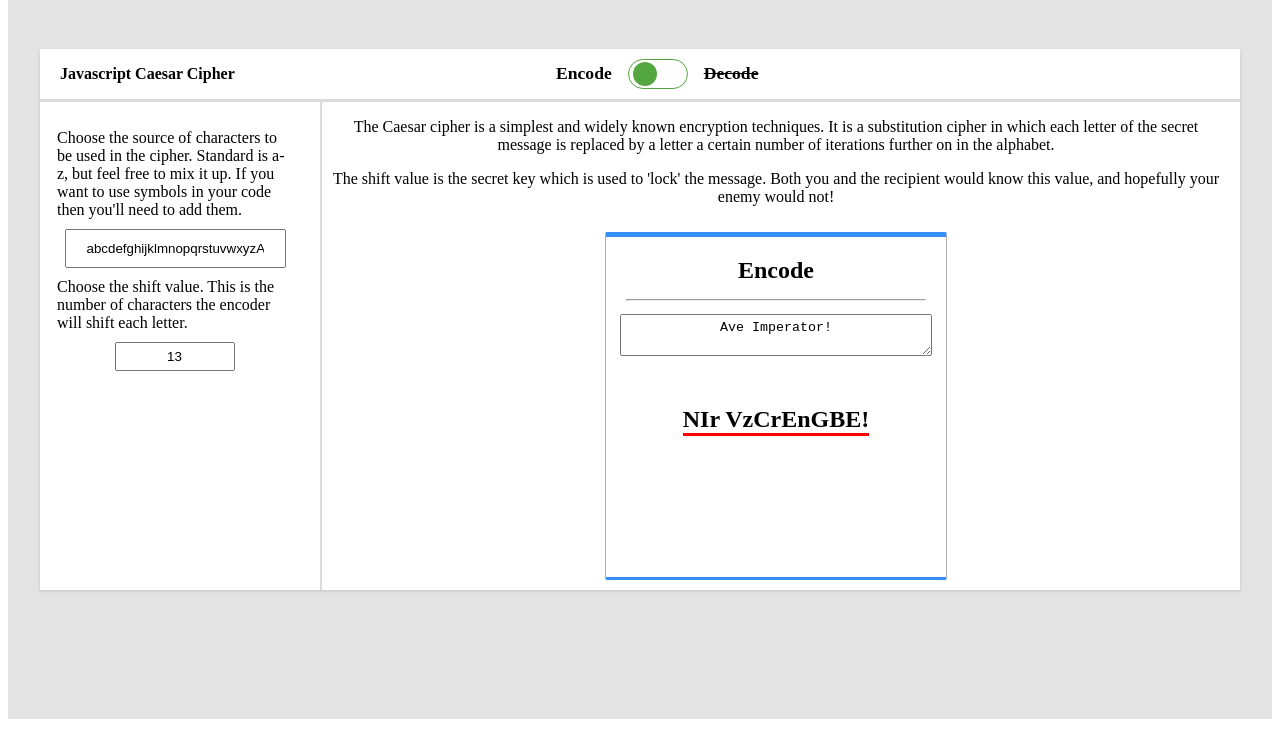
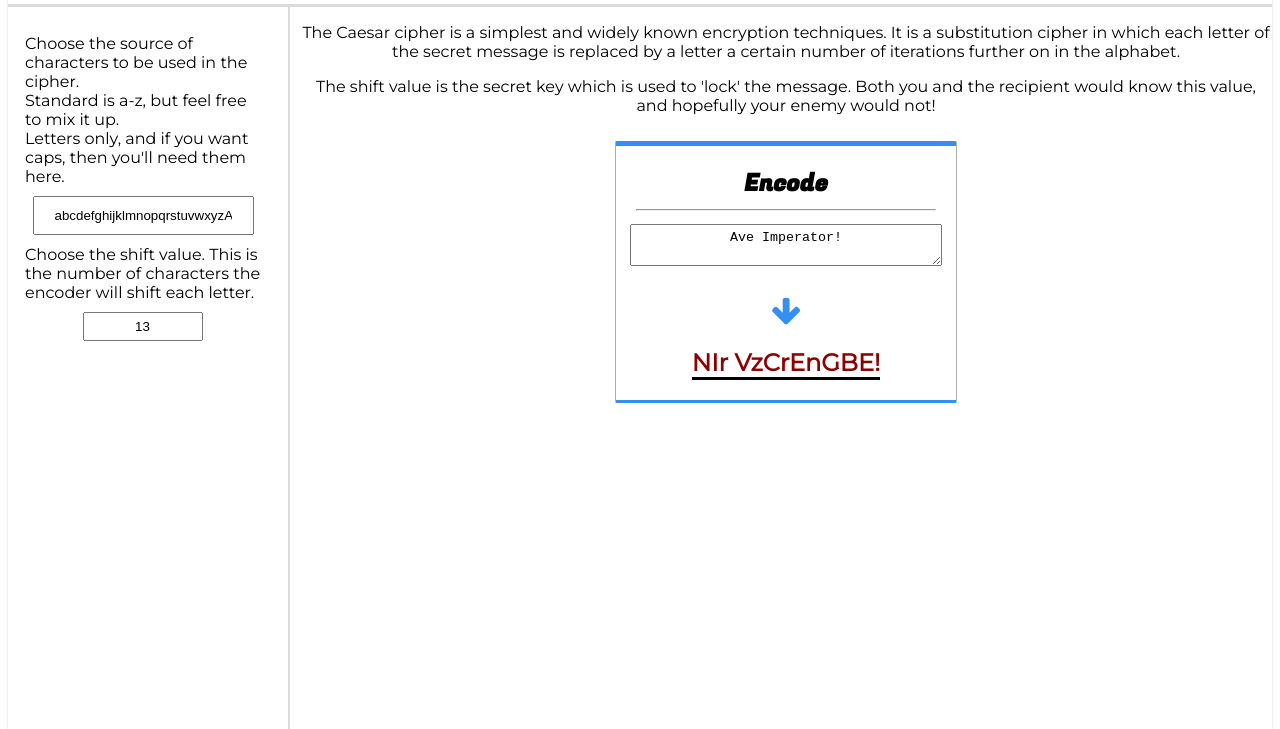
Before and after one commit to Recidvst/js-caesar-cipher, a plain HTML site: page index.html in a window 1280 px wide. Shown: the part 89-818 px from the top of the page. Drawn offline with nearby package versions, Linux system fonts and the light colour scheme.

Commit message:
working | re-organised | styles

```diff
--- a/cipher.js
+++ b/cipher.js
@@ -40,6 +40,16 @@ console.error( `SECRET DECODED: ${finalResult}` );
 The 'shift' values must be the same for this to work - this is the key value which you will have shared with your co-conspirator!
 You could attempt to brute-force this by looping the function X times where X is the shift value, similar to attacking a password hash.
 */
+
+
+// only allow letters to be entered into the source
+document.querySelector("#source-string").addEventListener('keypress', function(event) {
+		var inputValue = event.which;
+		// allow letters and whitespaces only.
+		if(!(inputValue >= 65 && inputValue <= 122) && (inputValue != 32 && inputValue != 0)) {
+				event.preventDefault();
+		}
+});
 
 // Vue Stuff
 Vue.component('caesar-cipher', {
--- a/cipher.scss
+++ b/cipher.scss
@@ -2,37 +2,52 @@ $encode: #54a641;
 $decode: #348ef3;
 $warning: red;
 $utilGrey: #acacac;
+html {
+	height: 100%;
+	* {
+		max-width: 100%;
+	}
+}
 body {
+	height: 100%;
+	max-width: 100vw;
 	#app {
 		width: 100%;
 		min-height: 100vh;
+		height: 100%;
 		display: flex;
 		justify-content: center;
-		align-items: center;
+		align-items: flex-start;
 		background: #e3e3e3;
+		font-family: 'Montserrat', sans-serif;
 	}
 	.caesar-cipher {
 		display: flex;
-		justify-content: flex-start;
-		align-items: center;
-		flex-wrap: wrap;
+		flex-direction: column;
 		text-align: center;
-		max-width: 1200px;
 		background: #fff;
 	  box-shadow: 0 1px 3px 0 rgba(0,0,0,.14);
+		height: 100%;
+		&.encode {
+			border-top: 10px solid $encode;
+		}
+		&.decode {
+			border-top: 10px solid $decode;
+		}
 		// header row
 		.header {
-			flex: 1 0 100%;
+			flex: 0 0 75px;
 			display: flex;
 			justify-content: center;
 			align-items: center;
 			flex-wrap: wrap;
 			border-bottom: 3px solid rgba(0,0,0,.14);
 			.title {
-				font-size: 1rem;
+				font-size: 1.5rem;
 			 	flex: 0 1 40%;
      		margin: 0 auto 0 20px;
 				text-align: left;
+				color: darkred;
 			}
 			#toggle {
 			 	flex: 1 0 auto;
@@ -44,7 +59,7 @@ body {
 				.toggle-span {
 					padding: 2px 6px;
 					font-weight: bold;
-					font-size: 1.1rem;
+					font-size: 1.5rem;
 				}
 				label.switch {
 				position: relative;
@@ -55,9 +70,9 @@ body {
 					input {
 						&:checked {
 							+ .slider {
-								border: 1px solid $decode;
+								border: 1px solid $encode;
 								&:before {
-									background-color: $decode;
+									background-color: $encode;
 									transform: translateX(26px);
 								}
 							}
@@ -71,7 +86,7 @@ body {
 						right: 0;
 						bottom: 0;
 						background-color: #fff;
-						border: 1px solid $encode;
+						border: 1px solid $decode;
 						border-radius: 30px;
 						transition: .4s;
 						&:before {
@@ -81,7 +96,7 @@ body {
 							width: 24px;
 							left: 4px;
 							bottom: 2px;
-							background-color: $encode;
+							background-color: $decode;
 							border-radius: 50%;
 							transition: .4s;
 						}
@@ -90,6 +105,8 @@ body {
 			}
 		}
 		.body {
+			// flex: 1 1 100%;
+			flex: 5 1 auto;
 			display: flex;
 			justify-content: space-between;
 			align-items: stretch;
@@ -133,16 +150,19 @@ body {
 			.display {
 				flex: 1 1 auto;
 				display: flex;
-				justify-content: center;
+				justify-content: flex-start;
+				align-items: center;
 				flex-direction: column;
-				align-items: center;
 				.info {
       		padding: 0 10px;
+					flex: 0 1 auto;
 				}
 				.box-wrapper { // view box
-					flex: 1 1 300px;
+					flex: 0 0 auto;
 				 	min-width: 300px;
 					width: auto;
+					max-width: 500px;
+					overflow: hidden;
 					padding: 20px;
 					margin: 10px;
 					background: #fff;
@@ -174,15 +194,17 @@ body {
 					p.code-value {
 						font-weight: bold;
 						font-size: 1.5rem;
-						border-bottom: 3px solid red;
+						border-bottom: 3px solid #000;
 						margin: 0;
+						color: darkred;
 					}
 				}
 			}
 		}
 
 		.title, .subtitle {
-			margin: 0 0 15px;
+			margin: 0;
+			font-family: 'Fugaz One', cursive;
 		}
 		form {
 		display: flex;
--- a/index.html
+++ b/index.html
@@ -10,22 +10,25 @@
     <title> JS Caesar Cipher </title>
 
     <link href="cipher.css" rel="stylesheet">
+    <link href="https://fonts.googleapis.com/css?family=Fugaz+One|Montserrat:200,300,400" rel="stylesheet">
+    <link href="https://cdnjs.cloudflare.com/ajax/libs/font-awesome/4.7.0/css/font-awesome.css" rel="stylesheet">
+
   </head>
 <body>
 
-<div id="app">
+<div id="app" >
 <caesar-cipher inline-template>
-    <div class="caesar-cipher">
+    <div class="caesar-cipher" :class="{ encode: toggle, decode: !toggle }">
 
         <div class="header">
             <h1 class="title"> Javascript Caesar Cipher </h1>
             <div id="toggle">
-                <span class="toggle-span encode" :class="{ disabled: toggle }"> Encode </span>
+                <span class="toggle-span subtitle encode" :class="{ disabled: toggle }"> Encode </span>
                 <label class="switch">
                     <input id="encodeToggle" type="checkbox" v-on:click="checkboxToggle">
                     <span class="slider round"></span>
                 </label>
-                <span class="toggle-span decode" :class="{ disabled: !toggle }"> Decode </span>
+                <span class="toggle-span subtitle decode" :class="{ disabled: !toggle }"> Decode </span>
             </div>
         </div>
 
@@ -33,17 +36,20 @@
             <div class="controls">
                 <div id="source">
                     <form>
-                    <p> Choose the source of characters to be used in the cipher. Standard is a-z, but feel free to mix it up. If you want to use symbols in your code then you'll need to add them.</p>
-                    <input type="text"
+                    <p> Choose the source of characters to be used in the cipher. <br/> Standard is a-z, but feel free to mix it up. <br/>	Letters only, and if you want caps, then you'll need them here.</p>
+                    <input id="source-string"
+                                    type="text"
                                     class="source-string"
                                     v-model="possible"
                                     value="{possible}"
+                                    required
                                     />
                     <p> Choose the shift value. This is the number of characters the encoder will shift each letter.</p>
                     <input type="number"
                                     class="shift-value"
                                     v-model="shift"
                                     value="edit me"
+                                    required
                                     />
                     </form>
                 </div>
```
Also changed, not shown: cipher.css.
